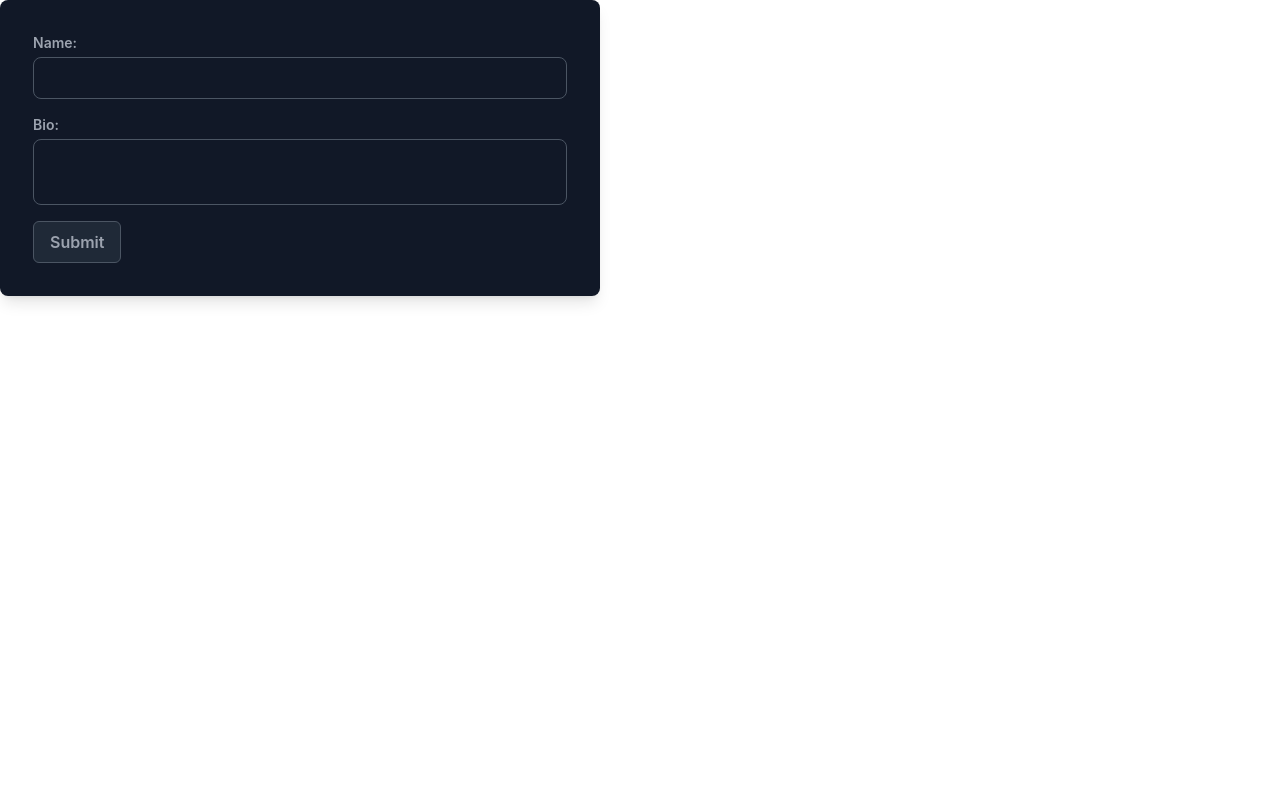
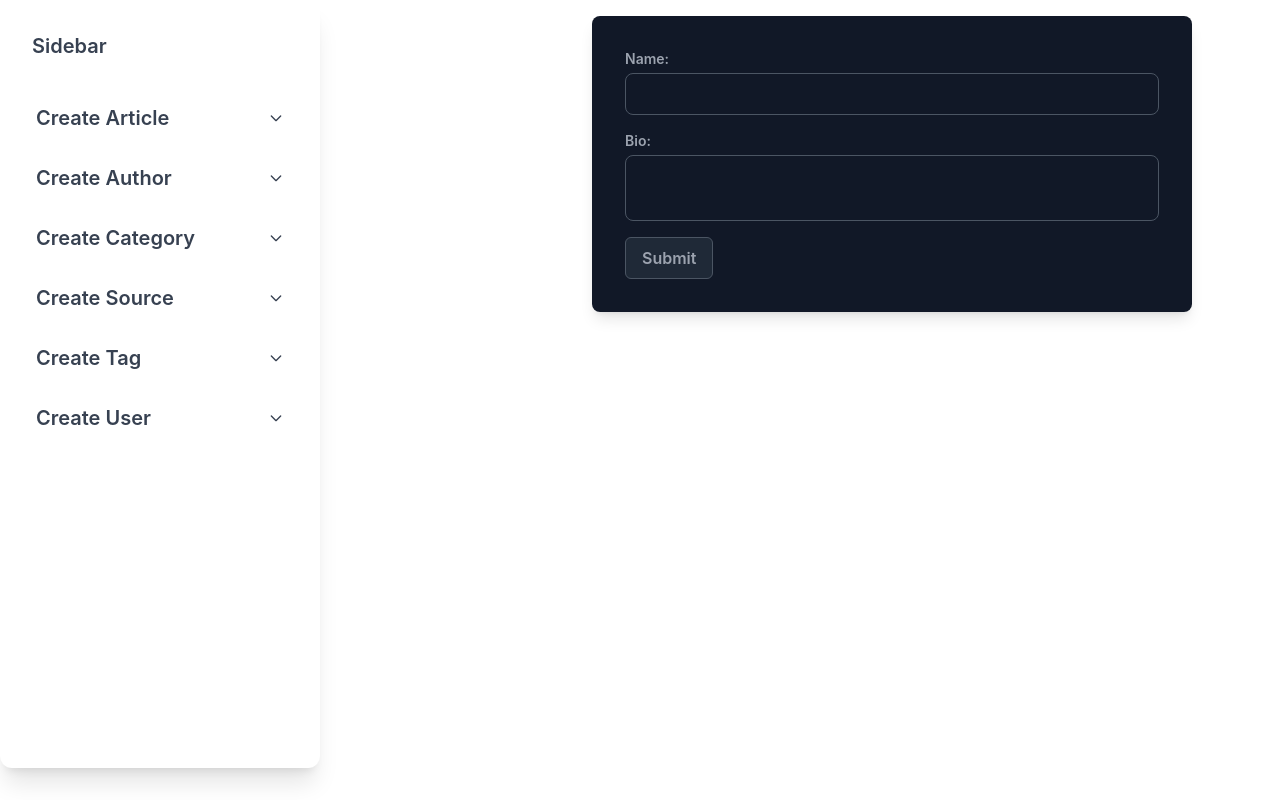
Before and after one commit to aminebenfraj/journal-AdminPanel, a React (Create React App) app in the folder eljournal-frontend/: page /createauthor in a window 1280 px wide. Built offline with nearby package versions, Linux system fonts and the light colour scheme.

Commit message:
side bar x getauthors

```diff
--- a/eljournal-frontend/package.json
+++ b/eljournal-frontend/package.json
@@ -9,6 +9,7 @@
     "axios": "^1.7.2",
     "react": "^18.3.1",
     "react-dom": "^18.3.1",
+    "react-icons": "^5.2.1",
     "react-router-dom": "^6.24.1",
     "react-scripts": "5.0.1",
     "web-vitals": "^2.1.4"
--- a/eljournal-frontend/src/App.js
+++ b/eljournal-frontend/src/App.js
@@ -1,14 +1,25 @@
 import { BrowserRouter, Route, Routes } from 'react-router-dom';
 import './App.css';
+import Sidebar from './components/Sidebar';
 import CreateAuthor from './pages/CreateAuthor';
+import GetAuthors from './pages/GetAuthors';
+
 
 function App() {
-  return (<BrowserRouter>
-    <Routes>
-      {/* <Route path="" element={<Home />} /> */}
-      <Route path="/createauthor" element={<CreateAuthor />} />
-    </Routes>
-  </BrowserRouter>);
+  return (
+    <BrowserRouter>
+      <div className="flex">
+        <Sidebar />
+        <div className="ml-64 p-4 flex-1">
+          <Routes>
+            {/* <Route path="/" element={<Home />} /> */}
+            <Route path="/createauthor" element={<CreateAuthor />} />
+            <Route path="/getauthor" element={<GetAuthors />} />
+          </Routes>
+        </div>
+      </div>
+    </BrowserRouter>
+  );
 }
 
 export default App;
--- /dev/null
+++ b/eljournal-frontend/src/components/Sidebar.js
@@ -0,0 +1,66 @@
+// ./components/Sidebar.jsx
+
+import React, { useState } from 'react';
+
+const Sidebar = () => {
+    const [openSections, setOpenSections] = useState({
+        article: false,
+        author: false,
+        category: false,
+        source: false,
+        tag: false,
+        user: false,
+    });
+
+    const toggleSection = (section) => {
+        setOpenSections((prev) => ({
+            ...prev,
+            [section]: !prev[section],
+        }));
+    };
+
+    return (
+        <div className="relative flex h-[calc(100vh-2rem)] w-full max-w-[20rem] flex-col rounded-xl bg-white p-4 text-gray-700 shadow-xl shadow-blue-gray-900/5">
+            <div className="p-4 mb-2">
+                <h5 className="text-xl font-semibold text-blue-gray-900">Sidebar</h5>
+            </div>
+            <nav className="flex flex-col gap-2 p-2 text-base font-normal text-blue-gray-700">
+                {['article', 'author', 'category', 'source', 'tag', 'user'].map((section) => (
+                    <div key={section}>
+                        <button
+                            type="button"
+                            className="flex items-center justify-between w-full p-3 text-left text-xl font-semibold text-blue-gray-700 hover:text-blue-gray-900"
+                            onClick={() => toggleSection(section)}
+                        >
+                            <span>Create {section.charAt(0).toUpperCase() + section.slice(1)}</span>
+                            <svg
+                                xmlns="http://www.w3.org/2000/svg"
+                                fill="none"
+                                viewBox="0 0 24 24"
+                                stroke="currentColor"
+                                className={`w-4 h-4 transition-transform ${openSections[section] ? 'rotate-180' : ''
+                                    }`}
+                            >
+                                <path
+                                    strokeLinecap="round"
+                                    strokeLinejoin="round"
+                                    strokeWidth="2"
+                                    d="M19 9l-7 7-7-7"
+                                />
+                            </svg>
+                        </button>
+                        {openSections[section] && (
+                            <div className="pl-4">
+                                <button className="block w-full p-2 text-left hover:bg-blue-gray-50">Edit {section.charAt(0).toUpperCase() + section.slice(1)}</button>
+                                <button className="block w-full p-2 text-left hover:bg-blue-gray-50">Add {section.charAt(0).toUpperCase() + section.slice(1)}</button>
+                                <button className="block w-full p-2 text-left hover:bg-blue-gray-50">Show {section.charAt(0).toUpperCase() + section.slice(1)}</button>
+                            </div>
+                        )}
+                    </div>
+                ))}
+            </nav>
+        </div>
+    );
+};
+
+export default Sidebar;
--- a/eljournal-frontend/src/pages/CreateAuthor.js
+++ b/eljournal-frontend/src/pages/CreateAuthor.js
@@ -7,44 +7,60 @@ export default function CreateAuthor() {
     const navigate = useNavigate();
     const [authorForm, setAuthorForm] = useState({ bio: '', name: '' });
 
-
     const handleChange = (e) => {
         setAuthorForm({ ...authorForm, [e.target.name]: e.target.value });
     }
 
-    const handleSubmit = (e) => {
+    const handleSubmit = async (e) => {
         e.preventDefault();
-        if (!authorForm.name || !authorForm.bio) {
-            console.error("Please fill in the name and bio field.");
-            return; // Prevent further execution if fields are missing
+
+        try {
+            if (!authorForm.name || !authorForm.bio) {
+                console.error("Please fill in the name and bio field.");
+                return;
+            }
+
+            const response = await axios.post(`${baseURL}/authors`, { ...authorForm });
+            console.log("Author added successfully:", response.data);
+            navigate('/getauthor');
+        } catch (error) {
+            console.error("Error adding author:", error);
         }
-
-        axios.post(`${baseURL}/authors`, { ...authorForm })
-            .then((res) => {
-                navigate('/'); // Navigate to home or any other route after successful submission
-            })
-            .catch((error) => {
-                console.error("Error adding author:", error);
-            });
     }
 
     return (
-        <div className=" max-w-[600px] bg-gradient-to-r from-gray-900 via-gray-900 to-gray-900 border border-transparent rounded-lg shadow-lg p-8">
-            <form onSubmit={handleSubmit} className="flex flex-col gap-4 ">
+        <div className="max-w-[600px] bg-gradient-to-r from-gray-900 via-gray-900 to-gray-900 border border-transparent rounded-lg shadow-lg p-8">
+            <form onSubmit={handleSubmit} className="flex flex-col gap-4">
                 <div className="flex flex-col gap-1">
                     <label htmlFor="name" className="text-gray-400 font-semibold text-sm">Name:</label>
-                    <input type="text" id="name" name="name" value={authorForm.name} onChange={handleChange} required
-                        className="px-4 py-2 bg-transparent border border-gray-600 rounded-lg text-white focus:outline-none focus:border-purple-500 placeholder-opacity-50" />
+                    <input
+                        type="text"
+                        id="name"
+                        name="name"
+                        value={authorForm.name}
+                        onChange={handleChange}
+                        required
+                        className="px-4 py-2 bg-transparent border border-gray-600 rounded-lg text-white focus:outline-none focus:border-purple-500 placeholder-opacity-50"
+                    />
                 </div>
                 <div className="flex flex-col gap-1">
                     <label htmlFor="bio" className="text-gray-400 font-semibold text-sm">Bio:</label>
-                    <textarea id="bio" name="bio" value={authorForm.bio} onChange={handleChange} required
-                        className="px-4 py-2 bg-transparent border border-gray-600 rounded-lg text-white focus:outline-none focus:border-purple-500 resize-none placeholder-opacity-50"></textarea>
+                    <textarea
+                        id="bio"
+                        name="bio"
+                        value={authorForm.bio}
+                        onChange={handleChange}
+                        required
+                        className="px-4 py-2 bg-transparent border border-gray-600 rounded-lg text-white focus:outline-none focus:border-purple-500 resize-none placeholder-opacity-50"
+                    ></textarea>
                 </div>
-                <button type="submit"
-                    className="flex items-center justify-center self-start font-semibold text-gray-400 bg-gray-800 border border-gray-600 px-4 py-2 rounded-md transition duration-300 ease-in-out hover:bg-white hover:text-gray-800">Submit</button>
+                <button
+                    type="submit"
+                    className="flex items-center justify-center self-start font-semibold text-gray-400 bg-gray-800 border border-gray-600 px-4 py-2 rounded-md transition duration-300 ease-in-out hover:bg-white hover:text-gray-800"
+                >
+                    Submit
+                </button>
             </form>
         </div>
-
     );
 }
--- a/eljournal-frontend/src/pages/GetAuthors.js
+++ b/eljournal-frontend/src/pages/GetAuthors.js
@@ -0,0 +1,72 @@
+import React, { useEffect, useState } from 'react';
+import axios from 'axios';
+import { FaUserTie } from 'react-icons/fa';
+import { Link, useNavigate } from 'react-router-dom';
+
+import { baseURL } from '../utils/constant';
+
+export default function AuthorsPage() {
+    const navigate = useNavigate();
+    const [authors, setAuthors] = useState([]);
+
+    useEffect(() => {
+        const fetchAuthors = async () => {
+            try {
+                const response = await axios.get(`${baseURL}/authors`);
+                setAuthors(response.data);
+            } catch (error) {
+                console.error('Error fetching authors:', error);
+            }
+        };
+
+        fetchAuthors();
+    }, []);
+
+    return (
+        <main className="bg-gray-100 min-h-screen">
+            <div className="container mx-auto py-8">
+                <div className="max-w-4xl mx-auto bg-white rounded-lg shadow-lg">
+                    <div className="flex items-center justify-between p-6 bg-gray-800 rounded-t-lg">
+                        <div className="flex items-center">
+                            <FaUserTie className="text-white text-3xl mr-2" />
+                            <h1 className="text-white text-2xl font-bold">Authors Management</h1>
+                        </div>
+                        <Link to="/createauthor" className="bg-green-600 hover:bg-green-700 text-white font-bold py-2 px-6 rounded-full shadow-lg transition duration-300">
+                            <FaUserTie className="mr-2" />
+                            Create Author
+                        </Link>
+                    </div>
+                    <div className="p-6">
+                        <table className="w-full table-auto">
+                            <thead className="bg-gray-200">
+                                <tr>
+                                    <th className="px-4 py-2 text-left text-sm font-semibold text-gray-700">ID</th>
+                                    <th className="px-4 py-2 text-left text-sm font-semibold text-gray-700">Name</th>
+                                    <th className="px-4 py-2 text-left text-sm font-semibold text-gray-700">Biography</th>
+                                    <th className="px-4 py-2 text-left text-sm font-semibold text-gray-700">Actions</th>
+                                </tr>
+                            </thead>
+                            <tbody className="divide-y divide-gray-200">
+                                {authors.map((author) => (
+                                    <tr key={author.id}>
+                                        <td className="px-4 py-2">{author.id}</td>
+                                        <td className="px-4 py-2">{author.name}</td>
+                                        <td className="px-4 py-2">{author.bio}</td>
+                                        <td className="px-4 py-2">
+                                            <Link
+                                                to={`/authors/${author.id}`}
+                                                className="text-blue-600 hover:text-blue-800 font-medium"
+                                            >
+                                                View
+                                            </Link>
+                                        </td>
+                                    </tr>
+                                ))}
+                            </tbody>
+                        </table>
+                    </div>
+                </div>
+            </div>
+        </main>
+    );
+}
```
Also changed, not shown: 1 other file (tests, documents, lock files or other folders).
